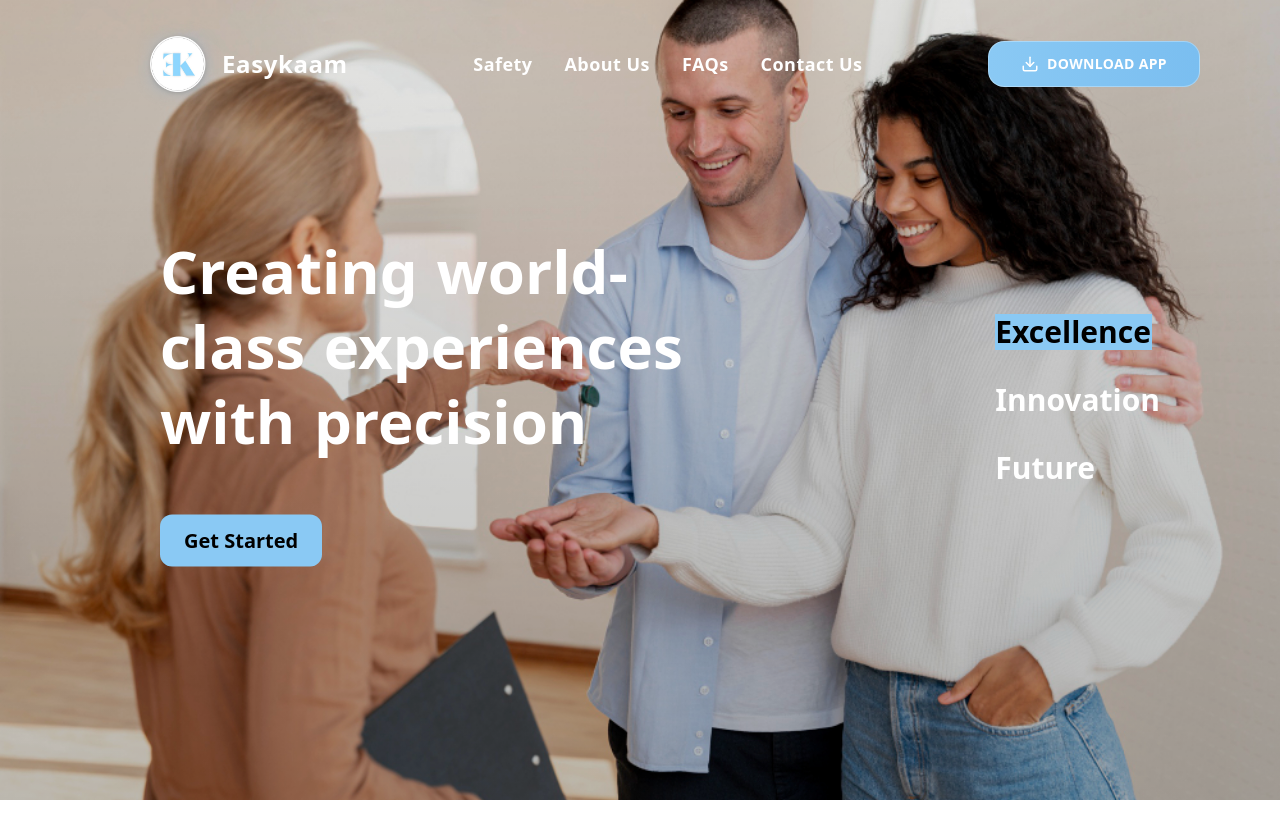
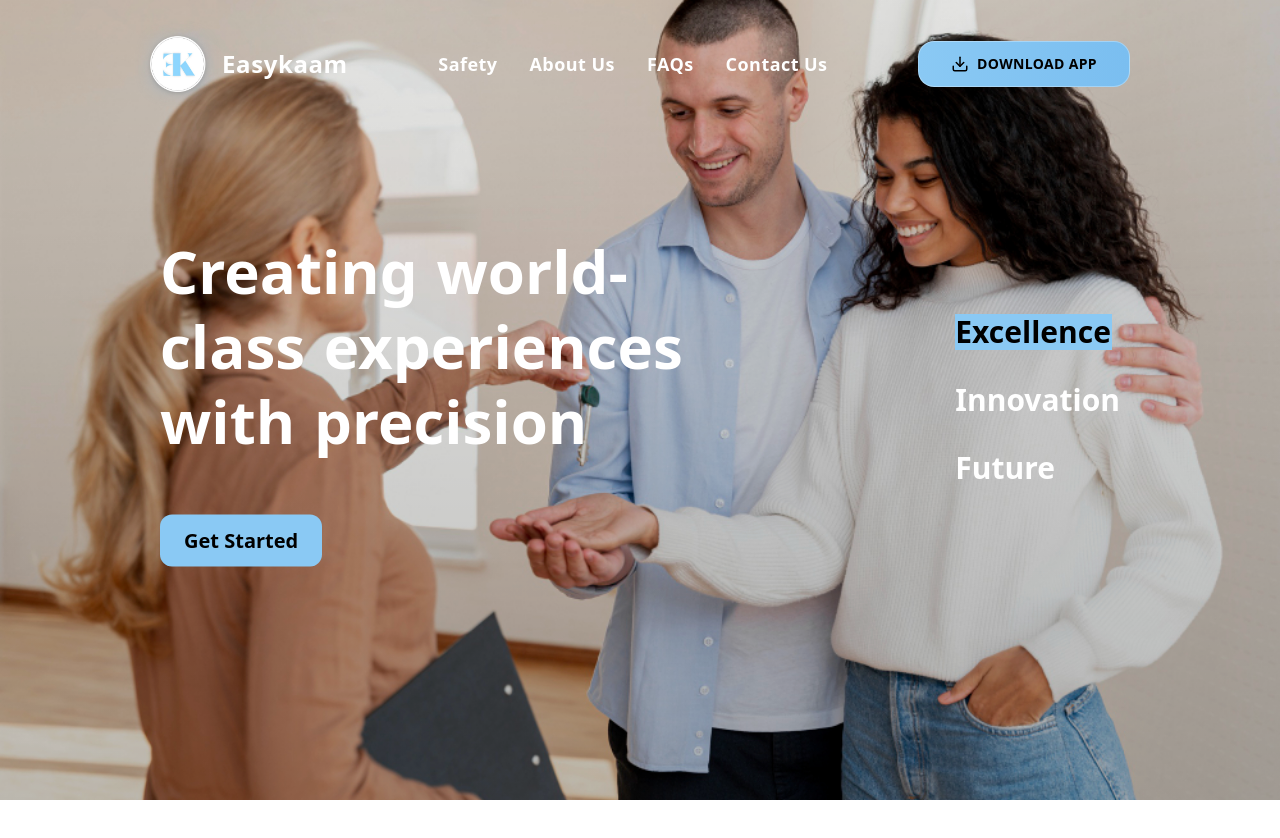
Before and after one commit to RehmatUllah7/easykaam, a React (Vite) app: page / in a window 1280 px wide. Shown: the top 838 px of the page. Built offline with nearby package versions, Linux system fonts and the light colour scheme.

Commit message:
many things fixed

```diff
--- a/src/components/Header.tsx
+++ b/src/components/Header.tsx
@@ -44,12 +44,13 @@ export const Header = () => {
           : "py-6 backdrop-blur-0 shadow-none"
       }`}
     >
-      <div className="relative flex items-center h-20 px-8 lg:px-20 justify-between">
+<div className="relative flex items-center h-20 px-8 lg:px-20 justify-between mr-0 lg:mr-[70px]">
 
         {/* LOGO */}
         <motion.a
           href="#home"
-          className="flex items-center gap-4 select-none group ml-[70px] "
+          className="flex items-center gap-4 select-none group ml-0 lg:ml-[70px]"
+
           whileHover={{ scale: 1.02 }}
           transition={{ type: "spring", stiffness: 300 }}
         >
@@ -112,7 +113,7 @@ export const Header = () => {
             relative overflow-hidden group border ${
               isScrolled
                 ? "border-[#8ac9f4]/30 text-white"
-                : "border-white/30 text-white"
+                : "border-white/30 text-black"
             } ${
               isButtonClicked
                 ? "bg-linear-to-r from-[#8ac9f4] to-[#6bb5e8]"
--- a/src/components/Hero.tsx
+++ b/src/components/Hero.tsx
@@ -123,7 +123,8 @@ export const Hero = () => {
       </div>
 
       {/* RIGHT WORDS */}
-      <div className="hidden md:flex absolute right-5 md:right-30 top-1/2 -translate-y-1/2 z-30 flex-col gap-4 md:gap-8">
+      <div className="hidden lg:flex absolute right-10 md:right-40
+ top-1/2 -translate-y-1/2 z-30 flex-col gap-4 md:gap-8">
         {words.map((word, i) => {
           const isActive = i === current;
 
```
